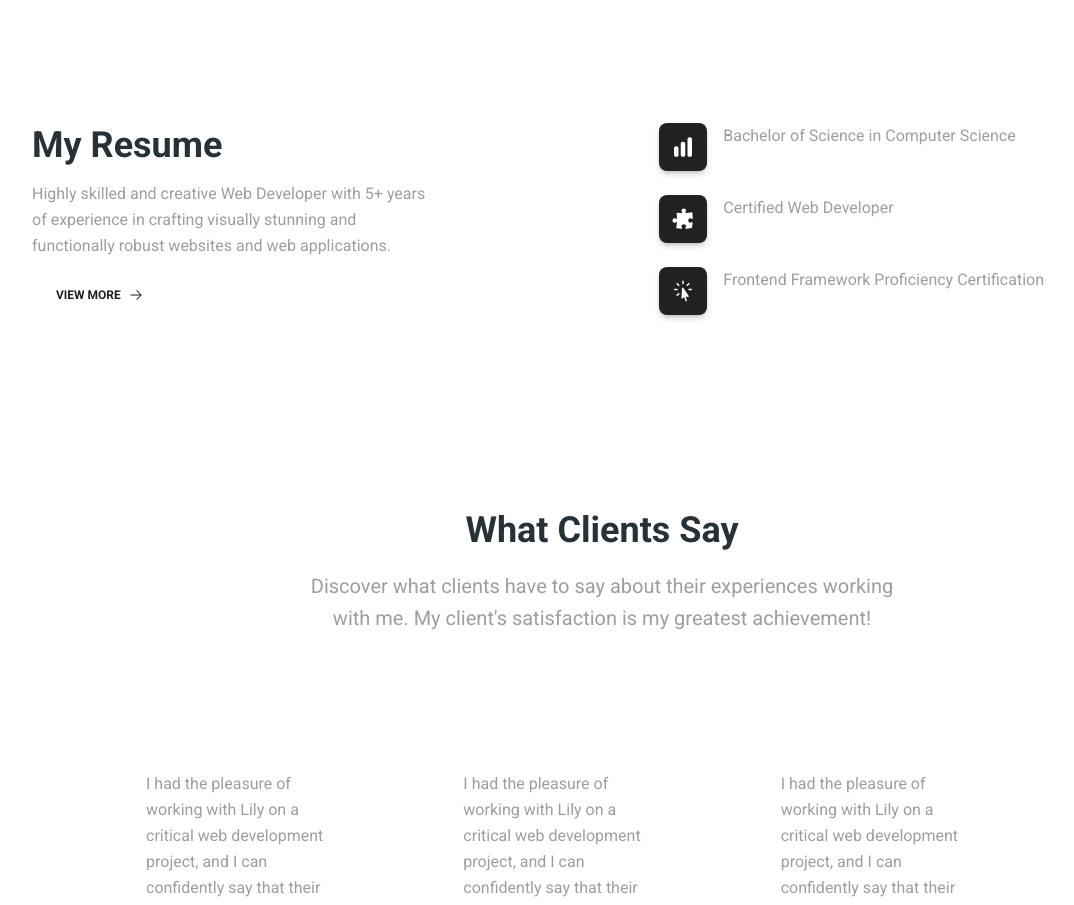
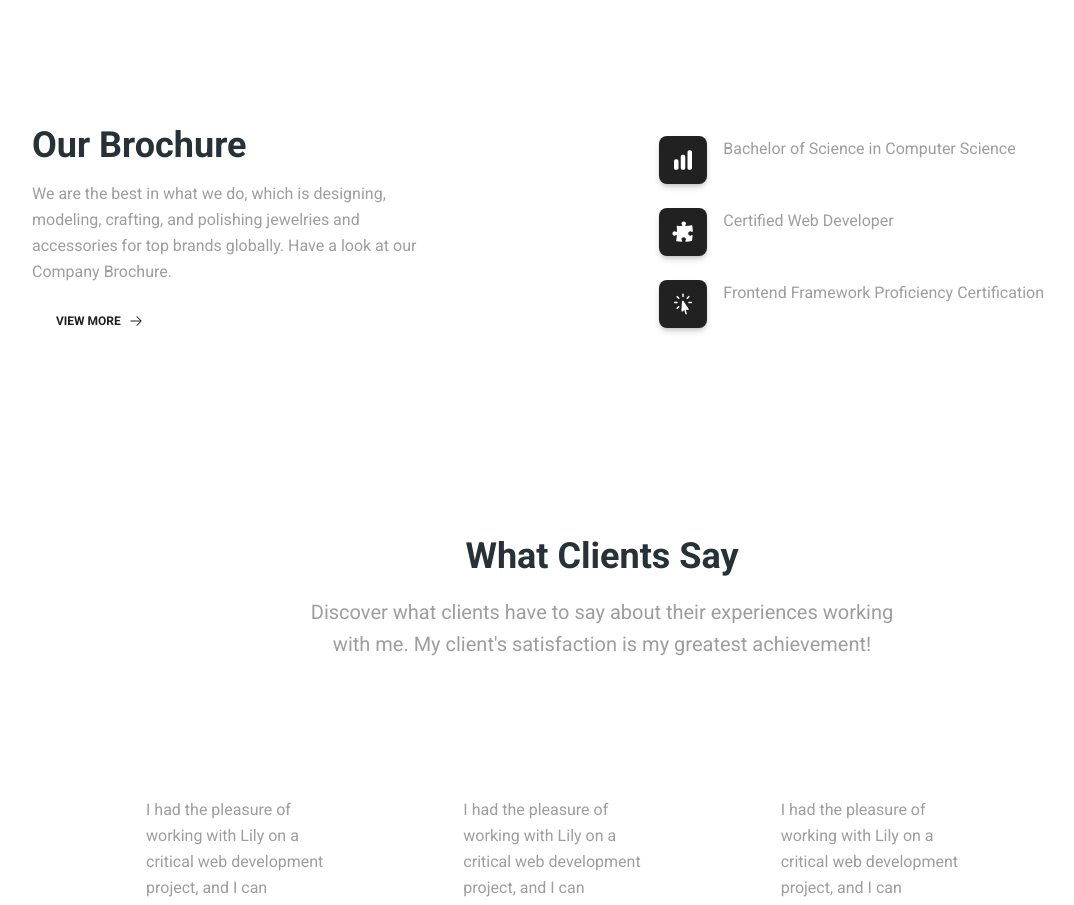
Before and after one commit to Velicium/qdroyale, a Next.js app: page / in a window 1280 px wide. Shown: the part 3080-3985 px from the top of the page, without its empty margins (38-1112 px from the left). Built offline with nearby package versions, Linux system fonts and the light colour scheme.

Commit message:
brochure

```diff
--- a/src/app/resume.tsx
+++ b/src/app/brochure.tsx
@@ -7,7 +7,7 @@ import {
   CursorArrowRaysIcon,
   ArrowRightIcon,
 } from "@heroicons/react/24/solid";
-import { ResumeItem } from "@/components";
+import { BrochureItem } from "@/components";
 
 const RESUME_ITEMS = [
   {
@@ -24,18 +24,17 @@ const RESUME_ITEMS = [
   },
 ];
 
-export function Resume() {
+export function Brochure() {
   return (
     <section className="px-8 py-24">
       <div className="container mx-auto grid w-full grid-cols-1 items-center gap-16 lg:grid-cols-2">
         <div className="col-span-1">
           <Typography variant="h2" color="blue-gray">
-            My Resume
+            Our Brochure
           </Typography>
           <Typography className="mb-4 mt-3 w-9/12 font-normal !text-gray-500">
-            Highly skilled and creative Web Developer with 5+ years of
-            experience in crafting visually stunning and functionally robust
-            websites and web applications.
+          We are the best in what we do, which is designing, modeling, crafting, and polishing jewelries and accessories for top brands globally.
+          Have a look at our Company Brochure.
           </Typography>
           <Button
             variant="text"
@@ -51,7 +50,7 @@ export function Resume() {
         </div>
         <div className="col-span-1 grid gap-y-6 lg:ml-auto pr-0 lg:pr-12 xl:pr-32">
           {RESUME_ITEMS.map((props, idx) => (
-            <ResumeItem key={idx} {...props} />
+            <BrochureItem key={idx} {...props} />
           ))}
         </div>
       </div>
@@ -59,4 +58,4 @@ export function Resume() {
   );
 }
 
-export default Resume;
+export default Brochure;
--- a/src/app/page.tsx
+++ b/src/app/page.tsx
@@ -6,7 +6,7 @@ import Hero from "./hero";
 import Clients from "./clients";
 import Skills from "./skills";
 import Accessories from "./accessories";
-import Resume from "./resume";
+import Brochure from "./brochure";
 import Testimonial from "./testimonial";
 import PopularClients from "./popular-clients";
 import ContactForm from "./contact-form";
@@ -19,7 +19,7 @@ export default function Portfolio() {
       <Clients />
       <Skills />
       <Accessories />
-      <Resume />
+      <Brochure />
       <Testimonial />
       <PopularClients />
       <ContactForm />
--- a/src/components/resume-item.tsx
+++ b/src/components/brochure-item.tsx
@@ -1,11 +1,11 @@
 import { Card, Typography } from "@material-tailwind/react";
 
-interface ResumeItemProps {
+interface BrochureItemProps {
   icon: React.ElementType;
   children: React.ReactNode;
 }
 
-export function ResumeItem({ icon: Icon, children }: ResumeItemProps) {
+export function BrochureItem({ icon: Icon, children }: BrochureItemProps) {
   return (
     <div className="flex items-start gap-4">
       <Card
@@ -21,4 +21,4 @@ export function ResumeItem({ icon: Icon, children }: ResumeItemProps) {
   );
 }
 
-export default ResumeItem;
+export default BrochureItem;
--- a/src/components/index.ts
+++ b/src/components/index.ts
@@ -5,5 +5,5 @@ export * from "./footer";
 export * from "./layout";
 export * from "./navbar";
 export * from "./accessories-card";
-export * from "./resume-item";
+export * from "./brochure-item";
 export * from "./skill-card";
```
